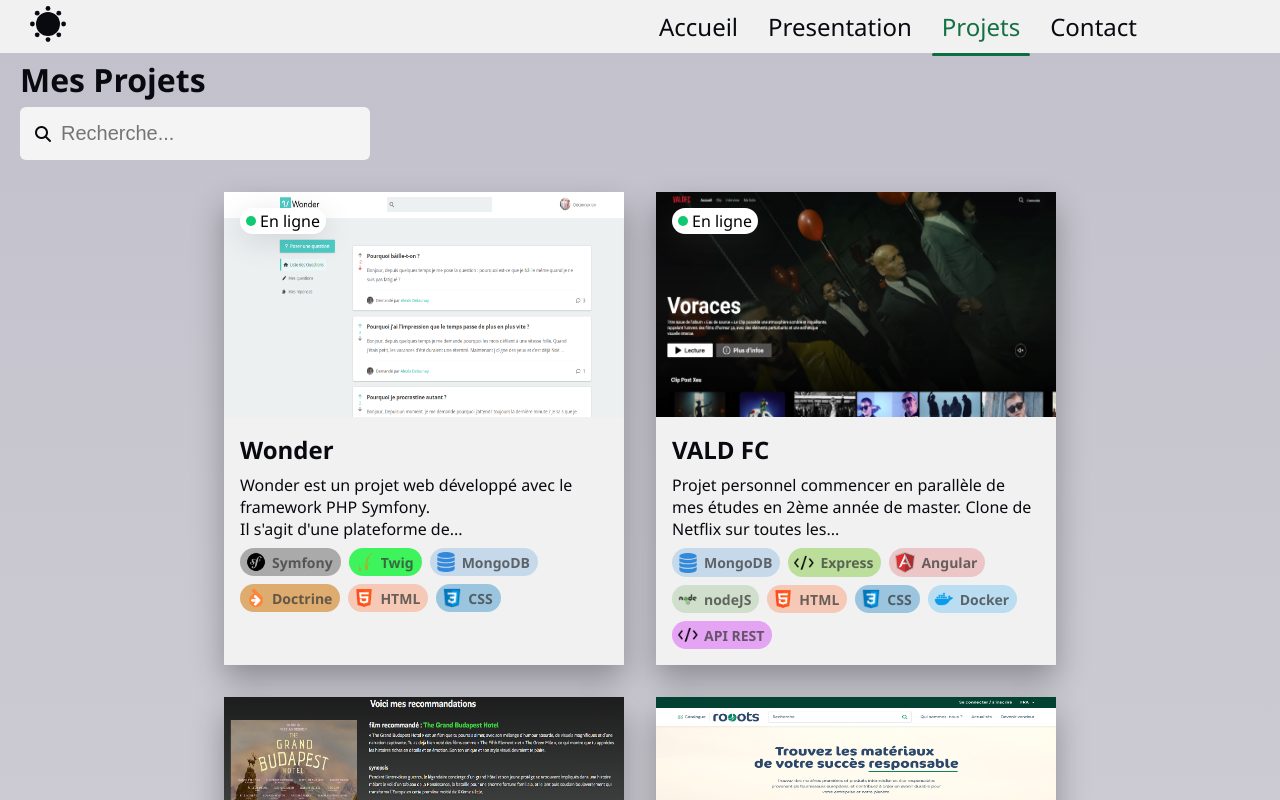
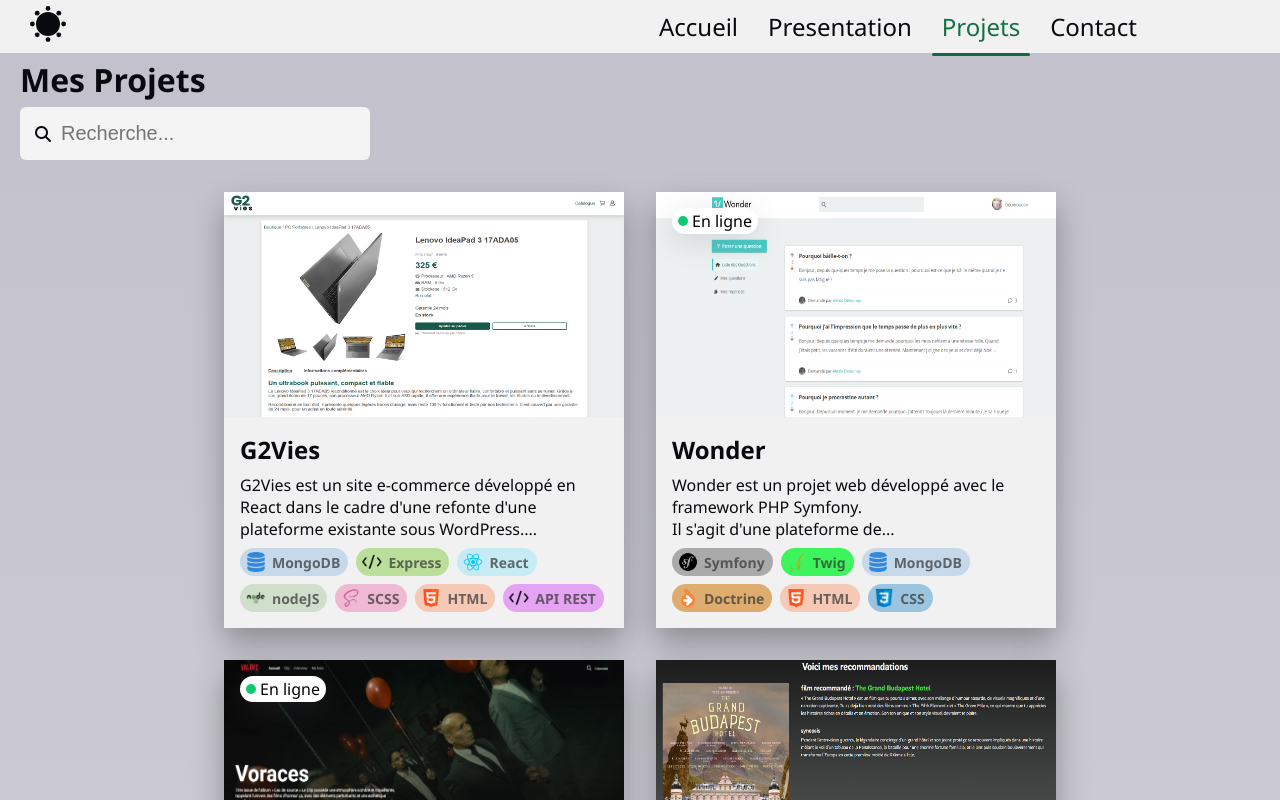
Before and after one commit to Skitch49/Portfolio, an Angular app: page /projets in a window 1280 px wide. Shown: the top 800 px of the page. Built offline with nearby package versions, Linux system fonts and the light colour scheme.

Commit message:
Add G2Vies project details and update dialog component

```diff
--- a/src/app/features/projects/projects-container/projects.component.ts
+++ b/src/app/features/projects/projects-container/projects.component.ts
@@ -25,7 +25,7 @@
             transform: 'translateY(-25px)',
           }),
           stagger(200, animate('500ms 100ms')),
-        ])
+        ]),
       ),
     ]),
   ],
@@ -37,6 +37,55 @@
   constructor(private dialog: MatDialog) {}
   ngOnInit(): void {
     this.projects = [
+      {
+        name: 'G2Vies',
+        type: 'Site web - refonte en React',
+        techno: [
+          {
+            name: 'MongoDB',
+            color: '#358ad93b',
+            img: true,
+          },
+          {
+            name: 'Express',
+            color: '#5cc0045c',
+            img: false,
+          },
+          {
+            name: 'React',
+            color: '#61dbfb4a',
+            img: true,
+          },
+          {
+            name: 'nodeJS',
+            color: '#70ab6242',
+            img: true,
+          },
+          {
+            name: 'SCSS',
+            color: '#f1aeced1',
+            img: true,
+          },
+
+          {
+            name: 'HTML',
+            color: '#ff611f47',
+            img: true,
+          },
+          {
+            name: 'API REST',
+            color: '#cb0ef757',
+            img: false,
+          },
+        ],
+        img: '../../assets/images/g2Vies_project.png',
+        description: `G2Vies est un site e-commerce développé en React dans le cadre d'une refonte d'une plateforme existante sous WordPress.
+Le projet permet aux utilisateurs de consulter des ordinateurs reconditionnés, de gérer un panier et de finaliser leurs achats via Stripe.
+Il met en avant l'utilisation de MongoDB, Express et Node.js pour la gestion des données et de l'API sous JWT, ainsi que SCSS et React pour une interface moderne et responsive.
+Le projet est actuellement en cours de développement.`,
+        github: 'https://github.com/Skitch49/g2vies',
+        dateRealisation: '2026',
+      },
       {
         name: 'Wonder',
         type: 'Site web - Clone de Quora - Symfony',
--- a/src/app/shared/components/dialog/dialog.component.html
+++ b/src/app/shared/components/dialog/dialog.component.html
@@ -20,11 +20,24 @@
           <p>{{ tech.name }}</p>
         </div>
       </div>
-      <div *ngIf="data.project.siteweb" class="container-btn">
-        <a [href]="data.project.siteweb" target="_blank" class="btn-primary">
+      <div
+        *ngIf="data.project.siteweb || data.project.github"
+        class="container-btn"
+      >
+        <a
+          [href]="data.project.siteweb"
+          *ngIf="data.project.siteweb"
+          target="_blank"
+          class="btn-primary"
+        >
           Voir le site
         </a>
-        <a [href]="data.project.github" target="_blank" class="btn-secondary">
+        <a
+          [href]="data.project.github"
+          *ngIf="data.project.github"
+          target="_blank"
+          class="btn-secondary"
+        >
           Voir le github
         </a>
       </div>
--- a/src/app/shared/components/dialog/dialog.component.scss
+++ b/src/app/shared/components/dialog/dialog.component.scss
@@ -6,10 +6,13 @@
 .project-details {
   padding: 1rem 2rem;
   color: var(--text-color);
-  background-color: var(--black);
+  background: linear-gradient(
+    0deg,
+    var(--background-gradient-1),
+    var(--background-gradient-2)
+  );
   max-width: max-content;
   padding-top: 1.5rem;
-  border-radius: 20px;
   border: 0;
   box-shadow: 0 5px 30px 0 rgb(0 0 0 / 10%);
   header {
@@ -69,7 +72,9 @@
   position: absolute;
   top: 10px;
   right: 10px;
-  transition: ease filter, transform 0.3s;
+  transition:
+    ease filter,
+    transform 0.3s;
   cursor: pointer;
   transform-origin: center;
   &:hover {
@@ -99,7 +104,9 @@
     background-color: var(--text-color-green);
     color: var(--text-color);
 
-    transition: background-color 0.2s ease, scale 0.2s ease;
+    transition:
+      background-color 0.2s ease,
+      scale 0.2s ease;
 
     will-change: transform, opacity;
     animation: apparitionTop 0.4s 2.3s forwards;
@@ -111,7 +118,9 @@
   .btn-secondary {
     background-color: var(--lightgray);
     color: var(--text-color-green);
-    transition: background-color 0.2s ease, scale 0.2s ease;
+    transition:
+      background-color 0.2s ease,
+      scale 0.2s ease;
 
     will-change: transform, opacity;
     animation: apparitionTop 0.4s 2.5s forwards;
```
Also changed, not shown: src/assets/images/g2Vies_project.png (added), 1 other file (tests, documents, lock files or other folders).
